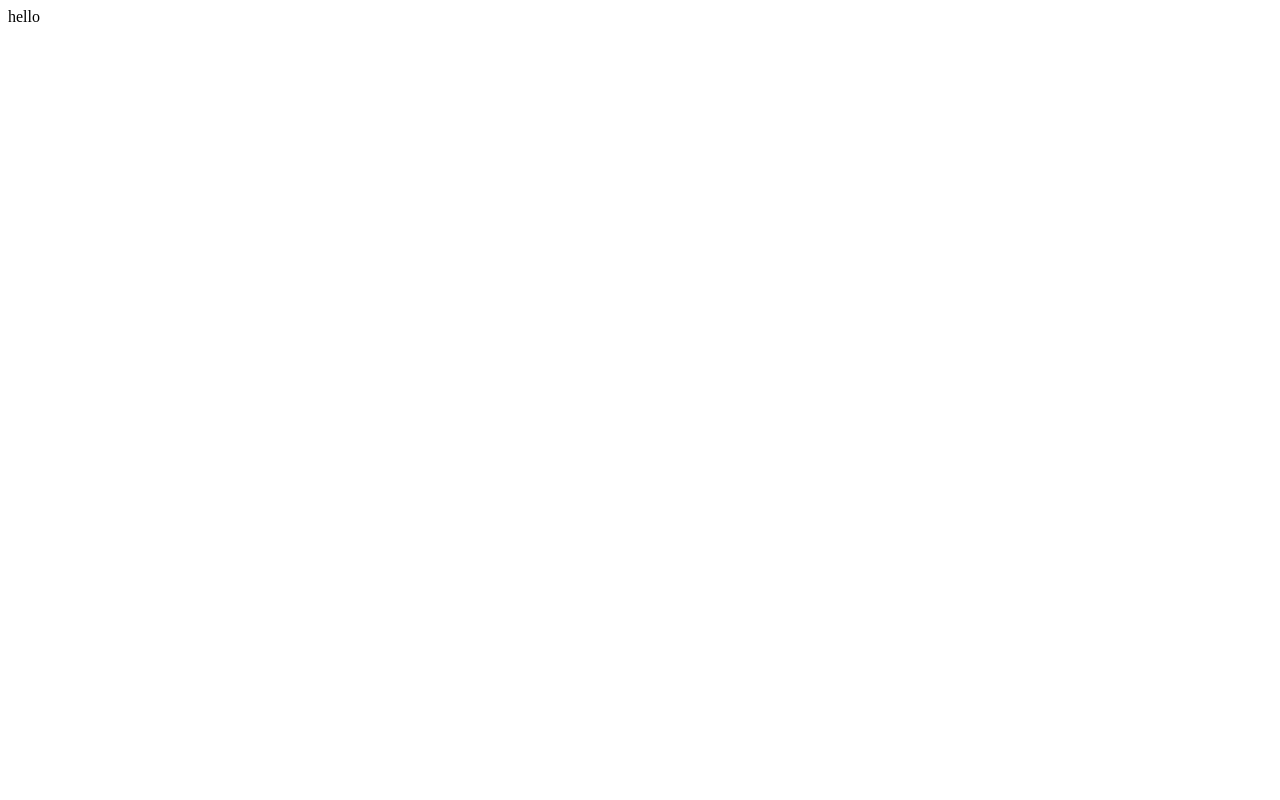
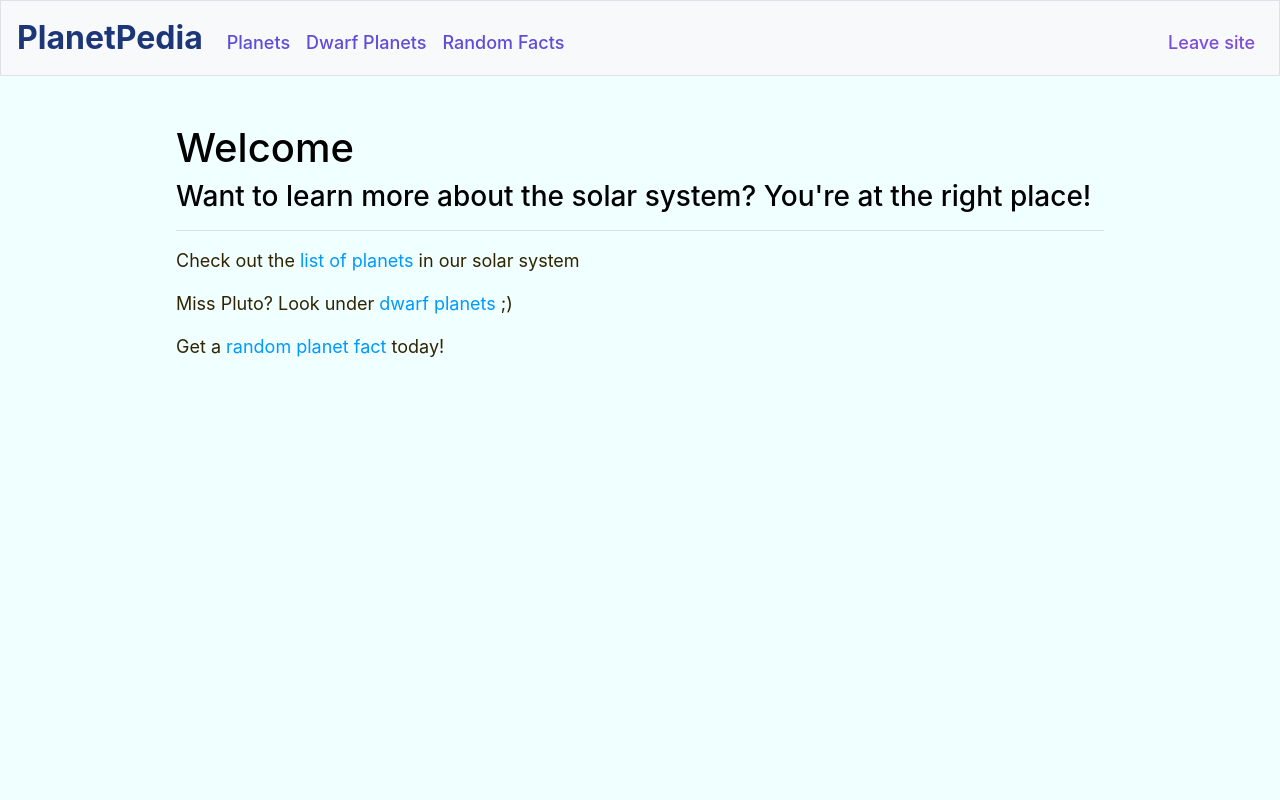
Before and after one commit to Dinoman44/HS-Flask-workshop, a Flask app: page / in a window 1280 px wide. Before the commit the page is almost empty. Run offline with Flask 3, Linux system fonts and the light colour scheme; some libraries are stand-ins or nearby versions.

Commit message:
Minor updates

```diff
--- a/app.py
+++ b/app.py
@@ -34,6 +34,7 @@ init_data(PLANET_DATA_MD, PLANET_DATA_HTML, DWARF_PLANETS_MD, DWARF_PLANETS_HTML
 #############
 @app.route("/")
 def hello():
+    return render_template("index.html")
     return "hello" # TODO 1: show the home page
 
 
--- a/static/styles/styles.css
+++ b/static/styles/styles.css
@@ -2,13 +2,21 @@
 
 body {
     background-color: azure;
-    color: darkslategray;
+    color: #302401;
     font-size: large;
 }
 
 main {
     margin: auto;
     max-width: 80%;
+}
+
+h1, h2, h3, h4, h5, h6 {
+    color: black;
+}
+
+a {
+    color: rgb(0, 153, 255);
 }
 
 .red-text {
@@ -19,4 +27,18 @@ main {
     color: rgb(77, 77, 219)
 }
 
+#planetpedia {
+    color: #1c3678;
+    font-weight: 700;
+    font-size: 2rem;
+}
+
+#planetpedia:hover {
+    color: #1f4bbb;
+}
+
+.nav-link {
+    font-weight: 500;
+}
+
 /* You can add more styles here */
--- a/templates/layout.html
+++ b/templates/layout.html
@@ -7,25 +7,26 @@
         <meta name="viewport" content="width=device-width, initial-scale=1, shrink-to-fit=no">
 
         <link href="https://maxcdn.bootstrapcdn.com/bootstrap/4.1.3/css/bootstrap.min.css" rel="stylesheet">
-        <link href="/static/styles/styles.css" rel="stylesheet">
 
         <script src="https://code.jquery.com/jquery-3.3.1.min.js"></script>
         <script src="https://cdnjs.cloudflare.com/ajax/libs/popper.js/1.14.3/umd/popper.min.js"></script>
         <script src="https://maxcdn.bootstrapcdn.com/bootstrap/4.1.3/js/bootstrap.min.js"></script>
 
+        <link href="/static/styles/styles.css" rel="stylesheet">
+
         <title>PlanetPedia | {% block title %}{% endblock %}</title>
     </head>
     <body>
         <nav class="navbar navbar-expand-md navbar-light bg-light border">
-            <a class="navbar-brand" href="/">PlanetPedia</a>
+            <a class="navbar-brand" id="planetpedia" href="/">PlanetPedia</a>
             <div class="collapse navbar-collapse" id="navbar">
                 <ul class="navbar-nav mr-auto mt-2">
-                    <li class="nav-item"><a class="nav-link" href="/planets">Planets</a></li>
-                    <li class="nav-item"><a class="nav-link" href="/dwarf-planets">Dwarf Planets</a></li>
-                    <li class="nav-item"><a class="nav-link" href="/random-fact">Random Facts</a></li>
+                    <li class="nav-item"><a class="nav-link" href="/planets" style="color: rgb(94, 77, 219);">Planets</a></li>
+                    <li class="nav-item"><a class="nav-link" href="/dwarf-planets" style="color: rgb(94, 77, 219);">Dwarf Planets</a></li>
+                    <li class="nav-item"><a class="nav-link" href="/random-fact" style="color: rgb(94, 77, 219);">Random Facts</a></li>
                 </ul>
                 <ul class="navbar-nav ml-auto mt-2">
-                    <li class="nav-item"><a class="nav-link" href="/leave">Leave site</a></li>
+                    <li class="nav-item"><a class="nav-link" href="/leave" style="color: rgb(122, 77, 219);">Leave site</a></li>
                 </ul>
             </div>
         </nav>
```
